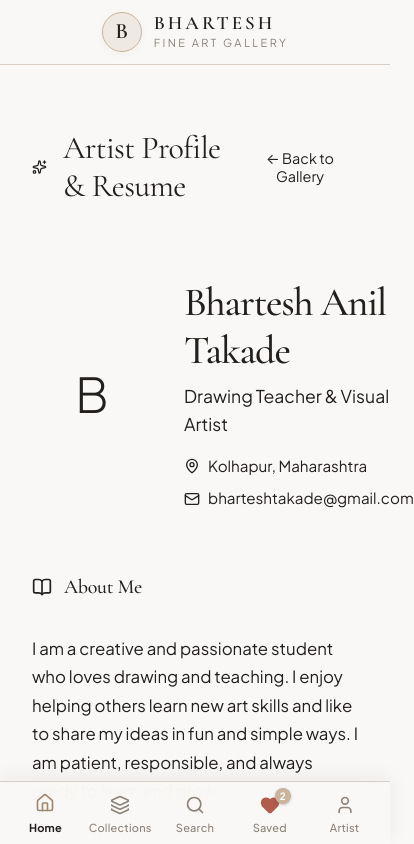
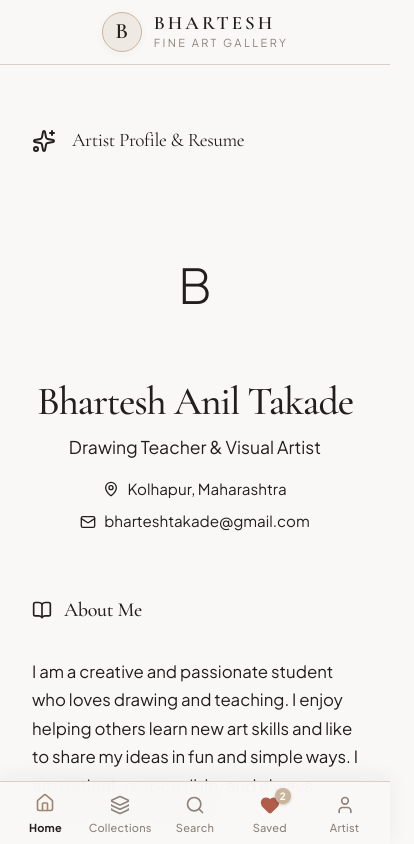
Before and after one commit to DarshanT49/artist-portfolio, a React (Vite) app: page / in a window 390 px wide. Both pictures are taken after a click on the button "Artist Statement". Shown: the top 844 px of the page, 414 px wide, since content can reach past the window. Built offline with nearby package versions, Linux system fonts and the light colour scheme.

Commit message:
Added the about page

```diff
--- a/src/components/about/AboutPage.css
+++ b/src/components/about/AboutPage.css
@@ -26,10 +26,12 @@
   font-weight: 400;
   letter-spacing: -0.02em;
   margin: 0;
+  white-space: nowrap;
 }
 
 .about-sparkle {
   color: var(--accent-color);
+  flex-shrink: 0;
 }
 
 .back-to-gallery-btn {
@@ -41,11 +43,37 @@
   cursor: pointer;
   transition: all 0.2s ease;
   color: var(--text-secondary);
+  white-space: nowrap;
 }
 
 .back-to-gallery-btn:hover {
   background: var(--bg-secondary);
   color: var(--text-primary);
+}
+
+@media (max-width: 600px) {
+  .about-title-wrap h1 {
+    font-size: 1.2rem;
+  }
+  .back-to-gallery-btn {
+    padding: 0.5rem 1rem;
+    font-size: 0.8rem;
+  }
+  .about-page-header {
+    gap: 1rem;
+  }
+  .about-profile-hero {
+    flex-direction: column;
+    text-align: center;
+    gap: 1.5rem;
+  }
+  .about-location, .about-contact-links, .contact-item {
+    justify-content: center;
+  }
+  .about-contact-links {
+    flex-direction: column;
+    gap: 0.5rem;
+  }
 }
 
 /* Profile Hero */
--- a/src/components/about/AboutPage.jsx
+++ b/src/components/about/AboutPage.jsx
@@ -19,12 +19,6 @@ export default function AboutPage() {
           <Sparkles size={24} className="about-sparkle" />
           <h1>Artist Profile & Resume</h1>
         </div>
-        <button
-          className="back-to-gallery-btn"
-          onClick={() => setIsAboutOpen(false)}
-        >
-          ← Back to Gallery
-        </button>
       </div>
 
       {/* Content */}
```
